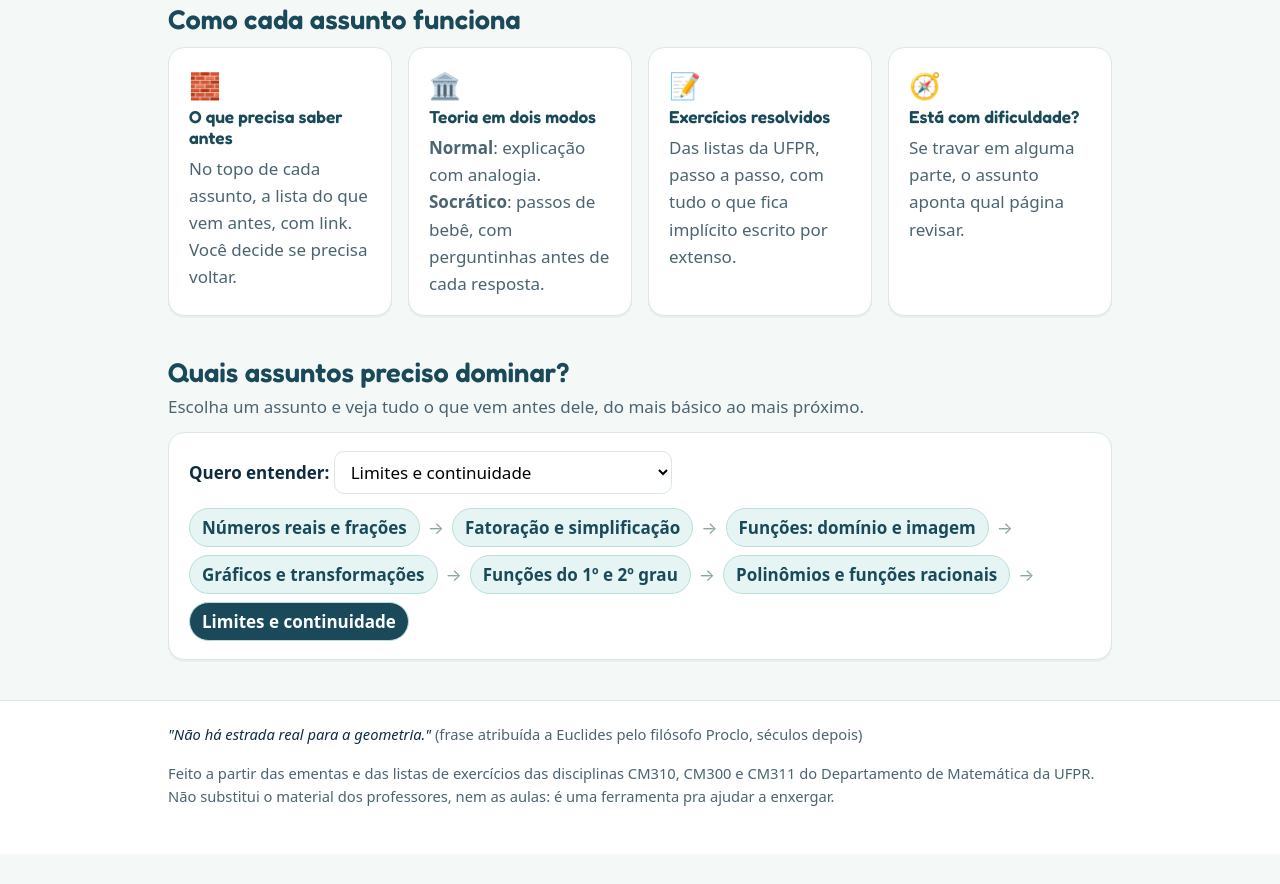
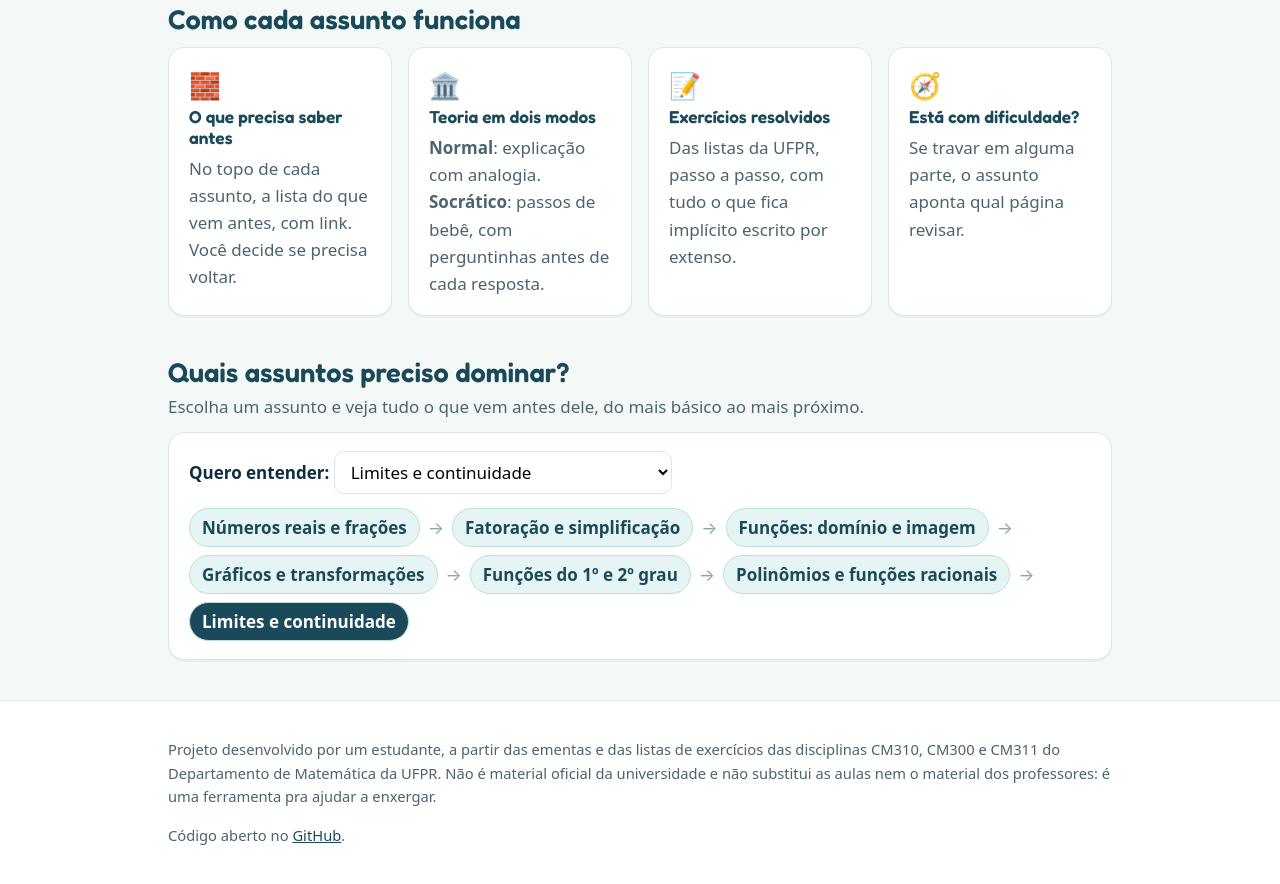
Before and after one commit to 01bambiraptor/calculo-passo-a-passo, a plain HTML site: page index.html in a window 1280 px wide. Shown: the part 3116-4000 px from the top of the page. Before the commit the page ends 3970 px from the top, so only its background shows below. Drawn offline with Linux system fonts and the light colour scheme.

Commit message:
rodapé novo com aviso e link do repositório

```diff
--- a/index.html
+++ b/index.html
@@ -151,8 +151,8 @@ a.curso:hover{transform:translateY(-4px);box-shadow:0 10px 24px #0e2c4014}
 </main>
 
 <footer class="rodape"><div class="miolo">
-  <blockquote>"Não há estrada real para a geometria." <span style="font-style:normal;color:var(--suave)">(frase atribuída a Euclides pelo filósofo Proclo, séculos depois)</span></blockquote>
-  <p>Feito a partir das ementas e das listas de exercícios das disciplinas CM310, CM300 e CM311 do Departamento de Matemática da UFPR. Não substitui o material dos professores, nem as aulas: é uma ferramenta pra ajudar a enxergar.</p>
+  <p>Projeto desenvolvido por um estudante, a partir das ementas e das listas de exercícios das disciplinas CM310, CM300 e CM311 do Departamento de Matemática da UFPR. Não é material oficial da universidade e não substitui as aulas nem o material dos professores: é uma ferramenta pra ajudar a enxergar.</p>
+  <p>Código aberto no <a href="https://github.com/01bambiraptor/calculo-passo-a-passo" target="_blank" rel="noopener">GitHub</a>.</p>
 </div></footer>
 
 <script src="dados.js"></script>
```
Also changed, not shown: cm300.html (+1 -1 lines), cm310.html (+1 -1 lines), cm311.html (+1 -1 lines).
